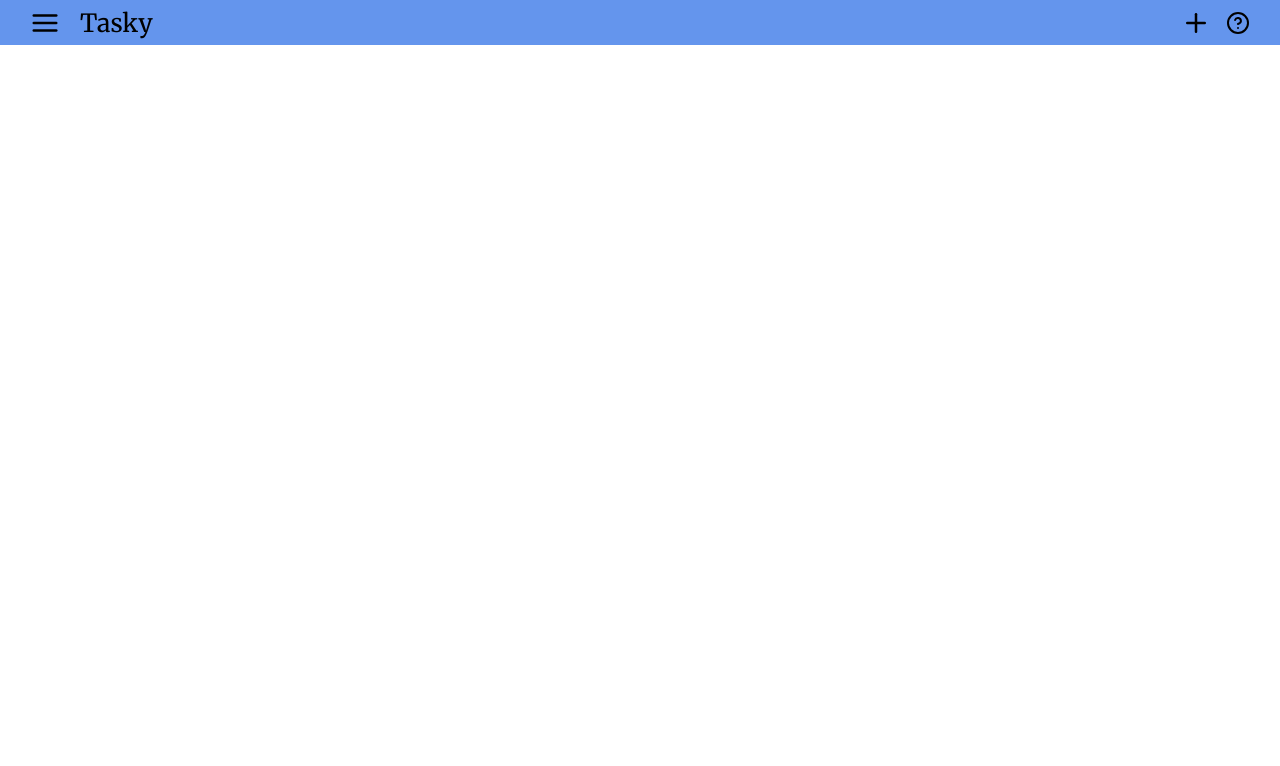
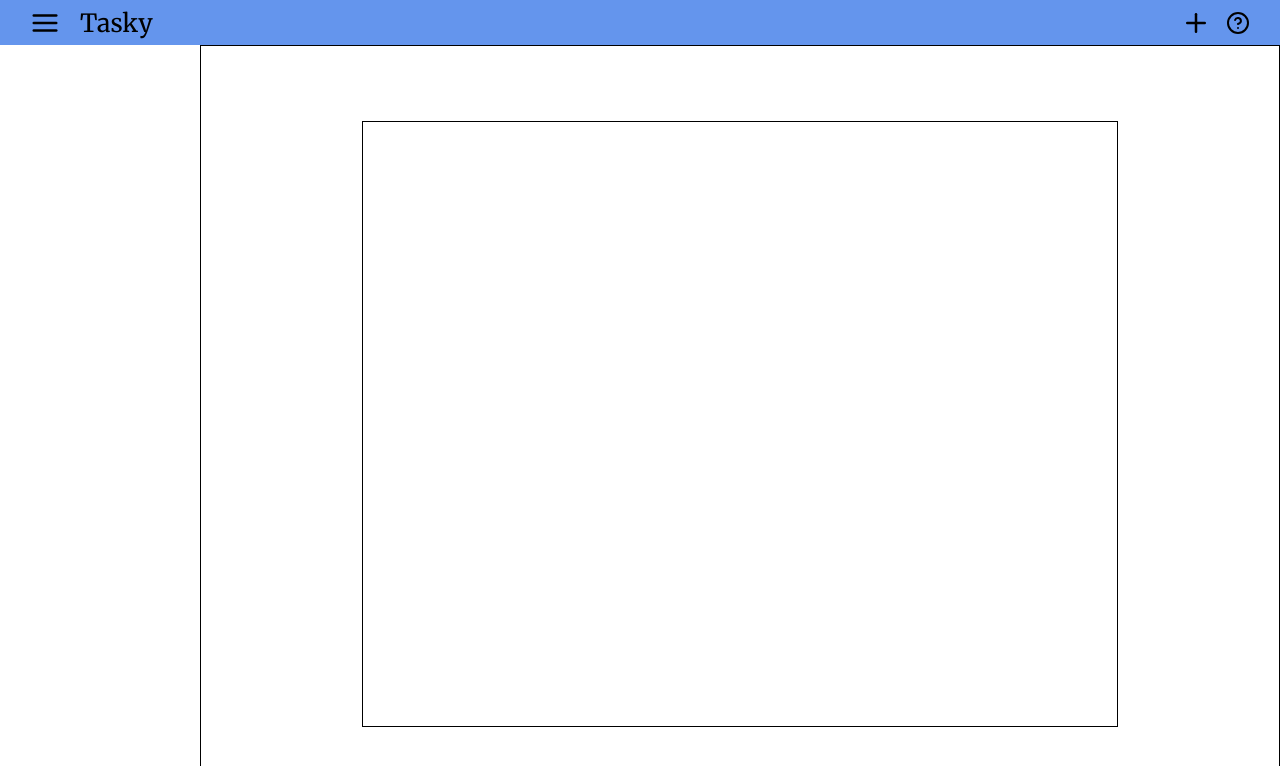
Before and after one commit to EricTGoto/Tasky, a React (Create React App) app: page / in a window 1280 px wide. Shown: the top 766 px of the page. Built offline with nearby package versions, Linux system fonts and the light colour scheme.

Commit message:
positioned tasks

```diff
--- a/src/App.js
+++ b/src/App.js
@@ -21,17 +21,11 @@ function App() {
   return (
     <div className="app">
       <TaskForm setShowMenus={setShowMenus} setTask={setTask} show={showMenus.taskForm} />
-      <Header setShowMenus={setShowMenus} />
       <Sidebar show={showMenus.sidebar} />
-      {/* <form onSubmit={handleSubmit}>
-        <input
-          name="taskInput"
-          onChange={handleChange}
-          value={input}
-        />
-        <button type="submit">Submit</button>
-      </form> */}
-      <Tasks tasks={task} deleteFunction={deleteTask} />
+      <div className="main-elements">
+        <Header setShowMenus={setShowMenus} />
+        <Tasks tasks={task} deleteFunction={deleteTask} />
+      </div>
     </div>
   );
 }
--- a/src/components/TaskForm.js
+++ b/src/components/TaskForm.js
@@ -5,7 +5,7 @@ import uniqid from 'uniqid';
 function TaskForm({ show, setTask }) {
   const [input, setInput] = React.useState('');
   React.useEffect(() => {
-    const taskContainer = document.querySelector('.task-container');
+    const taskContainer = document.querySelector('.task-form-container');
     show ? taskContainer.style.display = 'flex' : taskContainer.style.display = 'none';
   }, [show]);
 
@@ -35,7 +35,7 @@ function TaskForm({ show, setTask }) {
   }
 
   return (
-    <div className="task-container" onClick={closeForm} role="presentation">
+    <div className="task-form-container" onClick={closeForm} role="presentation">
       <div className="task-form" onClick={stopPropagation} role="presentation">
         <form onSubmit={handleSubmit}>
           <input
--- a/src/components/Tasks.js
+++ b/src/components/Tasks.js
@@ -38,8 +38,10 @@ function Tasks({ tasks, deleteFunction }) {
     );
   });
   return (
-    <div>
-      {taskList}
+    <div className="task-container">
+      <div className="tasks">
+        {taskList}
+      </div>
     </div>
   );
 }
--- a/src/style.css
+++ b/src/style.css
@@ -3,9 +3,42 @@
     margin: 0;
 }
 
-.app {
+body, #root, .app, .main-elements {
+    height: 100vh;
+}
+
+.main-elements {
+    display: grid;
+    grid-template-rows: 45px 1fr;
+    grid-template-columns: 200px 1fr;
+}
+
+.header {
+    grid-row: 1;
+    grid-column: 1 / 3;
     display: flex;
+    justify-content: space-between;
+    align-items: center;
+    height: 45px;
+    font-family: 'Merriweather', serif;
+    background-color: cornflowerblue;
+}
+
+.task-container {
+    grid-column: 2;
+    grid-row: 2;
+    display: flex;
+    justify-content: center;
+    align-items: center;
     flex-direction: column;
+    border: black 1px solid;
+    height: 100%;
+}
+
+.tasks {
+    height: 80%;
+    width: 70%;
+    border: black 1px solid;
 }
 
 .task {
@@ -16,7 +49,7 @@
     font-size: 20px;
 }
 
-.task-container {
+.task-form-container {
     position: fixed;
     display: none;
     align-items: center;
@@ -27,18 +60,9 @@
     width: 100vw;
     height: 100vh;
     background-color: rgba(0,0,0,0.4);
-
 }
 
-.header {
-    display: flex;
-    justify-content: space-between;
-    align-items: center;
-    height: 45px;
-    width: 100vw;
-    font-family: 'Merriweather', serif;
-    background-color: cornflowerblue;
-}
+
 
 .sidebar {
     position: fixed;
```
